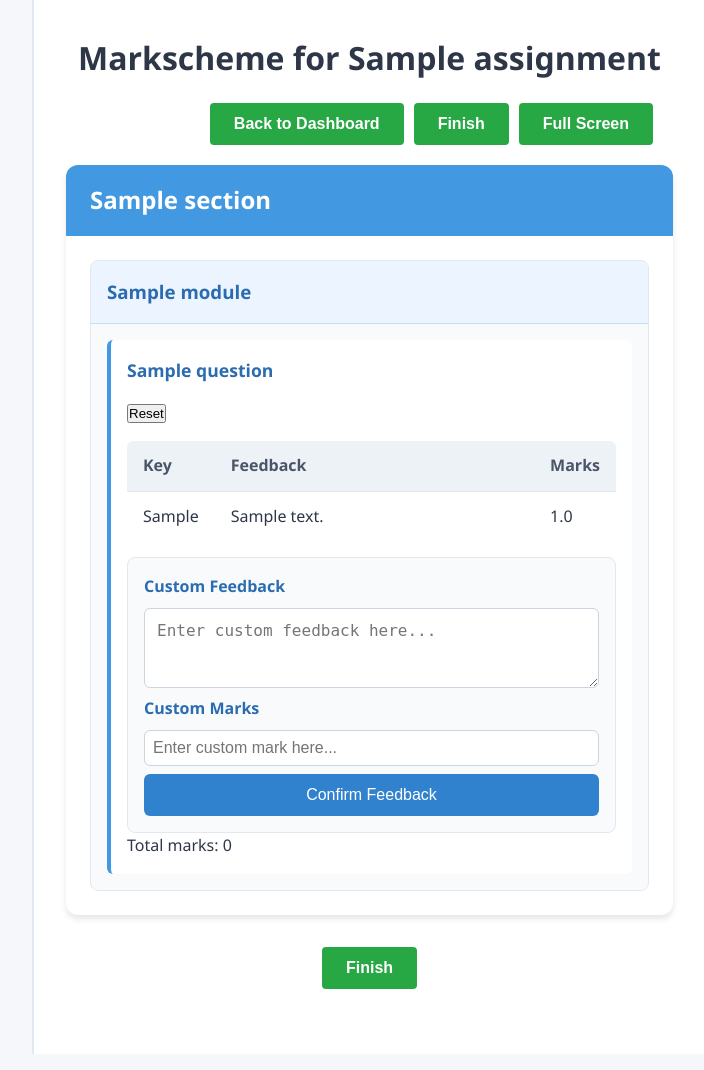
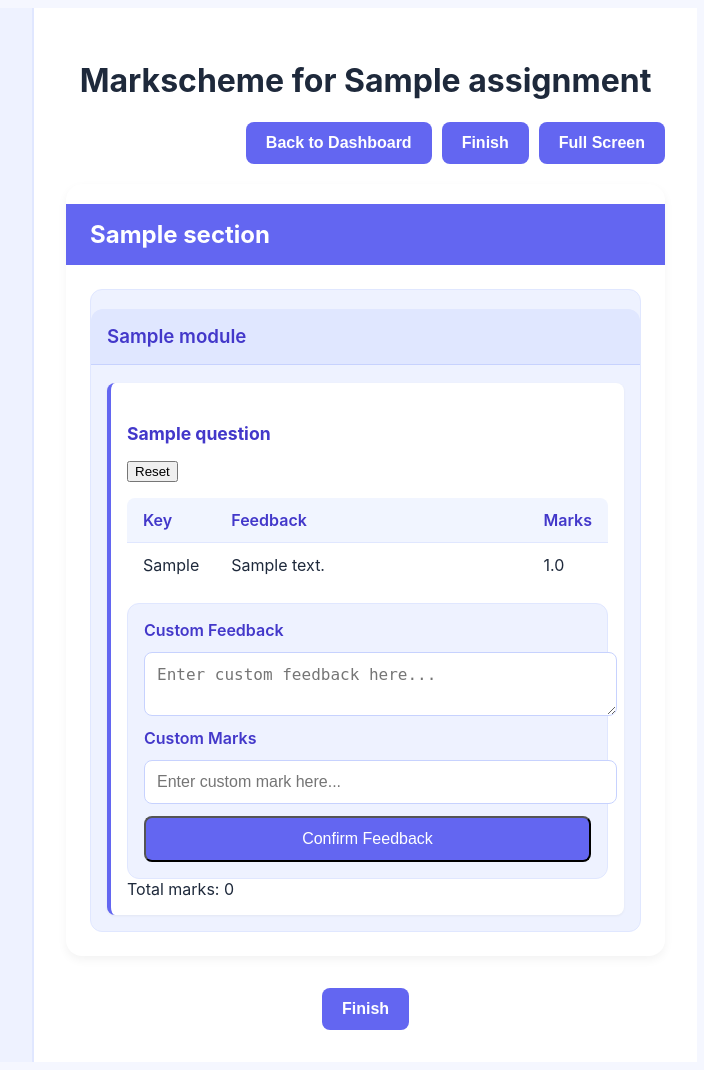
Before and after one commit to samarthshah121202/Digital_Marking_Platform, a Django app: page /assignments/1/markscheme/1/ in a window 1280 px wide. Shown: the whole page, without its empty margins (575-1279 px from the left). Run offline with Django 5.2, Linux system fonts and the light colour scheme; a user stored in the database is signed in; tables that the repository leaves empty hold one stand-in row (values such as "Sample post"); a map, chart or similar area stays blank.

Commit message:
Commit 20

```diff
--- a/main/templates/main/view_markscheme.html
+++ b/main/templates/main/view_markscheme.html
@@ -11,18 +11,13 @@
         display: flex;
         width: 100%;
         height: 100vh;
-        position: fixed;
-        top: 0;
-        left: 0;
       }
 
       .left-panel {
         flex: 1;
-        background-color: #f5f7fa;
+        background-color: #eef2ff; /* Tailwind indigo-50 */
         overflow: hidden;
-        padding: 0;
-        border-right: 2px solid #e2e8f0;
-        display: flex;
+        border-right: 2px solid #e0e7ff; /* Tailwind indigo-100 */
       }
 
       .right-panel {
@@ -32,31 +27,23 @@
         padding: 2rem;
       }
 
-      /* Base Styles */
-      * {
-        margin: 0;
-        padding: 0;
-        box-sizing: border-box;
-      }
-
       body {
-        font-family: "Segoe UI", Tahoma, Geneva, Verdana, sans-serif;
-        line-height: 1.6;
-        background-color: #f5f7fa;
-        color: #2d3748;
+        font-family: 'Inter', sans-serif;
+        background-color: #f5f7ff;
+        color: #1e293b; /* Tailwind slate-800 */
       }
 
       /* Section Styles */
       .section {
         background: white;
-        border-radius: 12px;
-        box-shadow: 0 4px 6px rgba(0, 0, 0, 0.1);
+        border-radius: 1rem;
+        box-shadow: 0 4px 10px rgba(0, 0, 0, 0.05);
         margin-bottom: 2rem;
         overflow: hidden;
       }
 
       .section h2 {
-        background: #4299e1;
+        background: #6366f1; /* Tailwind indigo-600 */
         color: white;
         padding: 1rem 1.5rem;
         font-size: 1.5rem;
@@ -65,205 +52,170 @@
       /* Module Styles */
       .module {
         margin: 1.5rem;
-        background: #f8fafc;
-        border-radius: 8px;
-        border: 1px solid #e2e8f0;
+        background: #eef2ff; /* Tailwind indigo-50 */
+        border-radius: 0.75rem;
+        border: 1px solid #e0e7ff; /* Tailwind indigo-100 */
       }
 
       .module h3 {
         padding: 1rem;
-        background: #ebf4ff;
-        color: #2b6cb0;
-        border-bottom: 1px solid #bee3f8;
-        border-radius: 8px 8px 0 0;
+        background: #e0e7ff; /* Tailwind indigo-100 */
+        color: #4338ca; /* Tailwind indigo-700 */
+        font-weight: 600;
+        border-bottom: 1px solid #c7d2fe;
+        border-radius: 0.75rem 0.75rem 0 0;
       }
 
-      /* Question Styles */
       .question {
         margin: 1rem;
         padding: 1rem;
         background: white;
-        border-radius: 6px;
-        border-left: 4px solid #4299e1;
+        border-radius: 0.5rem;
+        border-left: 4px solid #6366f1; /* Tailwind indigo-600 */
+        box-shadow: 0 1px 3px rgba(0, 0, 0, 0.05);
       }
 
       .question h4 {
-        color: #2b6cb0;
+        color: #4338ca;
         margin-bottom: 1rem;
         font-size: 1.1rem;
       }
 
-      /* Table Styles */
       .feedback-table {
         width: 100%;
         border-collapse: collapse;
         margin-top: 1rem;
         background: white;
-        border-radius: 6px;
+        border-radius: 0.5rem;
         overflow: hidden;
       }
 
       .feedback-table th {
-        background: #edf2f7;
+        background: #f1f5ff;
         padding: 0.75rem 1rem;
         text-align: left;
         font-weight: 600;
-        color: #4a5568;
+        color: #4338ca;
       }
 
       .feedback-table td {
         padding: 0.75rem 1rem;
-        border-top: 1px solid #e2e8f0;
+        border-top: 1px solid #e0e7ff;
       }
 
       .feedback-table tr:hover {
-        background: #f7fafc;
+        background: #eef2ff;
       }
 
-      /* Alert Styles */
       .alert {
         padding: 1rem;
         margin: 1rem 0;
-        border-radius: 4px;
+        border-radius: 0.5rem;
       }
 
       .alert-success {
-        background-color: #c6f6d5;
-        color: #2f855a;
-        border: 1px solid #9ae6b4;
+        background-color: #d1fae5;
+        color: #065f46;
+        border: 1px solid #a7f3d0;
       }
 
       .alert-error {
-        background-color: #fed7d7;
-        color: #c53030;
-        border: 1px solid #feb2b2;
+        background-color: #fee2e2;
+        color: #991b1b;
+        border: 1px solid #fecaca;
       }
 
-      /* Feedback Row Styles */
       .feedback-row {
         cursor: pointer;
         transition: background-color 0.2s;
       }
 
       .feedback-row:hover {
-        background-color: #edf2f7;
+        background-color: #f1f5ff;
       }
 
       .feedback-row.selected {
-        background-color: #c6f6d5;
+        background-color: #dbeafe; /* Tailwind indigo-100 */
       }
 
       .feedback-row.selected:hover {
-        background-color: #9ae6b4;
+        background-color: #bfdbfe; /* Tailwind indigo-200 */
       }
 
-      /* Header Actions */
       .header-actions {
         display: flex;
         justify-content: flex-end;
         margin: 20px 0;
-        padding: 0 20px;
+        gap: 0.75rem;
       }
 
       .finish-button {
-        background-color: #28a745;
+        background-color: #6366f1; /* Tailwind indigo-600 */
         color: white;
         border: none;
-        border-radius: 4px;
-        padding: 12px 24px;
-        font-size: 16px;
-        font-weight: bold;
+        border-radius: 0.5rem;
+        padding: 0.75rem 1.25rem;
+        font-size: 1rem;
+        font-weight: 600;
         cursor: pointer;
         transition: background-color 0.3s ease;
       }
 
-      /* Responsive Design */
-      @media (max-width: 768px) {
-        .feedback-table {
-          font-size: 0.9rem;
-        }
-
-        .feedback-table th,
-        .feedback-table td {
-          padding: 0.5rem;
-        }
-      }
-
-      .left-panel {
-        flex: 1;
+      .finish-button:hover {
+        background-color: #4f46e5; /* Tailwind indigo-700 */
       }
 
       .pdf-viewer {
-        flex: 1;
         width: 100%;
         height: 100vh;
         border: none;
-        margin: 0;
-        padding: 0;
       }
 
-      /* Custom Feedback and Mark Styles */
       .custom-feedback-container {
         display: flex;
         flex-direction: column;
-        gap: 0.5rem;
+        gap: 0.75rem;
         margin-top: 1rem;
         padding: 1rem;
-        background: #f8fafc;
-        border-radius: 8px;
-        border: 1px solid #e2e8f0;
+        background: #eef2ff;
+        border-radius: 0.75rem;
+        border: 1px solid #e0e7ff;
       }
 
       .custom-feedback-container label {
-        font-weight: bold;
-        color: #2b6cb0;
+        font-weight: 600;
+        color: #4338ca;
       }
 
-      .custom-feedback-container textarea {
-        width: 100%;
-        min-height: 80px;
-        padding: 0.75rem;
-        border: 1px solid #cbd5e0;
-        border-radius: 6px;
-        font-size: 1rem;
-        resize: vertical;
-        background: white;
-        transition: border-color 0.3s ease;
-      }
-
-      .custom-feedback-container textarea:focus {
-        border-color: #4299e1;
-        outline: none;
-      }
-
+      .custom-feedback-container textarea,
       .custom-feedback-container input[type="number"] {
         width: 100%;
-        padding: 0.5rem;
-        border: 1px solid #cbd5e0;
-        border-radius: 6px;
+        padding: 0.75rem;
+        border: 1px solid #c7d2fe;
+        border-radius: 0.5rem;
         font-size: 1rem;
         background: white;
         transition: border-color 0.3s ease;
       }
 
+      .custom-feedback-container textarea:focus,
       .custom-feedback-container input[type="number"]:focus {
-        border-color: #4299e1;
+        border-color: #6366f1;
         outline: none;
       }
 
       .confirm-feedback-button {
-        background-color: #3182ce;
+        background-color: #6366f1;
         color: white;
-        border: none;
         padding: 0.75rem 1.5rem;
         font-size: 1rem;
-        border-radius: 6px;
+        border-radius: 0.5rem;
         cursor: pointer;
         transition: background-color 0.3s ease;
       }
 
       .confirm-feedback-button:hover {
-        background-color: #2b6cb0;
+        background-color: #4f46e5;
       }
     </style>
   </head>
--- a/main/views.py
+++ b/main/views.py
@@ -27,7 +27,6 @@ from django.http import HttpResponse, FileResponse
 logger = logging.getLogger(__name__)
 
 
-markscheme_breakdown = []
 filepath_feedback = ""
 
 def get_spreadsheet_name(request, project_name):
@@ -62,7 +61,7 @@ def create_assignment(request):
                     is_group_assignment=form.cleaned_data["is_group_assignment"]
                 )
 
-
+                markscheme_breakdown = []
                 for index, file in enumerate(request.FILES.getlist('student_work')):
 
                     student_work_path = os.path.join(student_submissions_path, f"student_work_{index}.pdf")
@@ -121,7 +120,6 @@ def create_assignment(request):
 
                             for question in module.questions.all():
                                 markscheme_breakdown.append(question.question)
-
                 print(markscheme_breakdown)
                 # Create and save the marks workbook
                 wb = Workbook()
@@ -162,6 +160,7 @@ def create_assignment(request):
 
                 # Save the workbook in the project folder
                 marks_file_path = os.path.join(project_folder, str(project_name) + "_student_marks.xlsx")
+                logger.info(f"path {marks_file_path}")
                 wb.save(marks_file_path)
 
                 # Save the assignment instance after creating student works and handling files
```
Also changed, not shown: main/templates/main/dashboard.html (+53 -30 lines), main/templates/main/finish_assignment.html (+30 -16 lines), main/templates/main/homepage.html (+6 -3 lines), main/templates/main/view_marks.html (+65 -47 lines).
